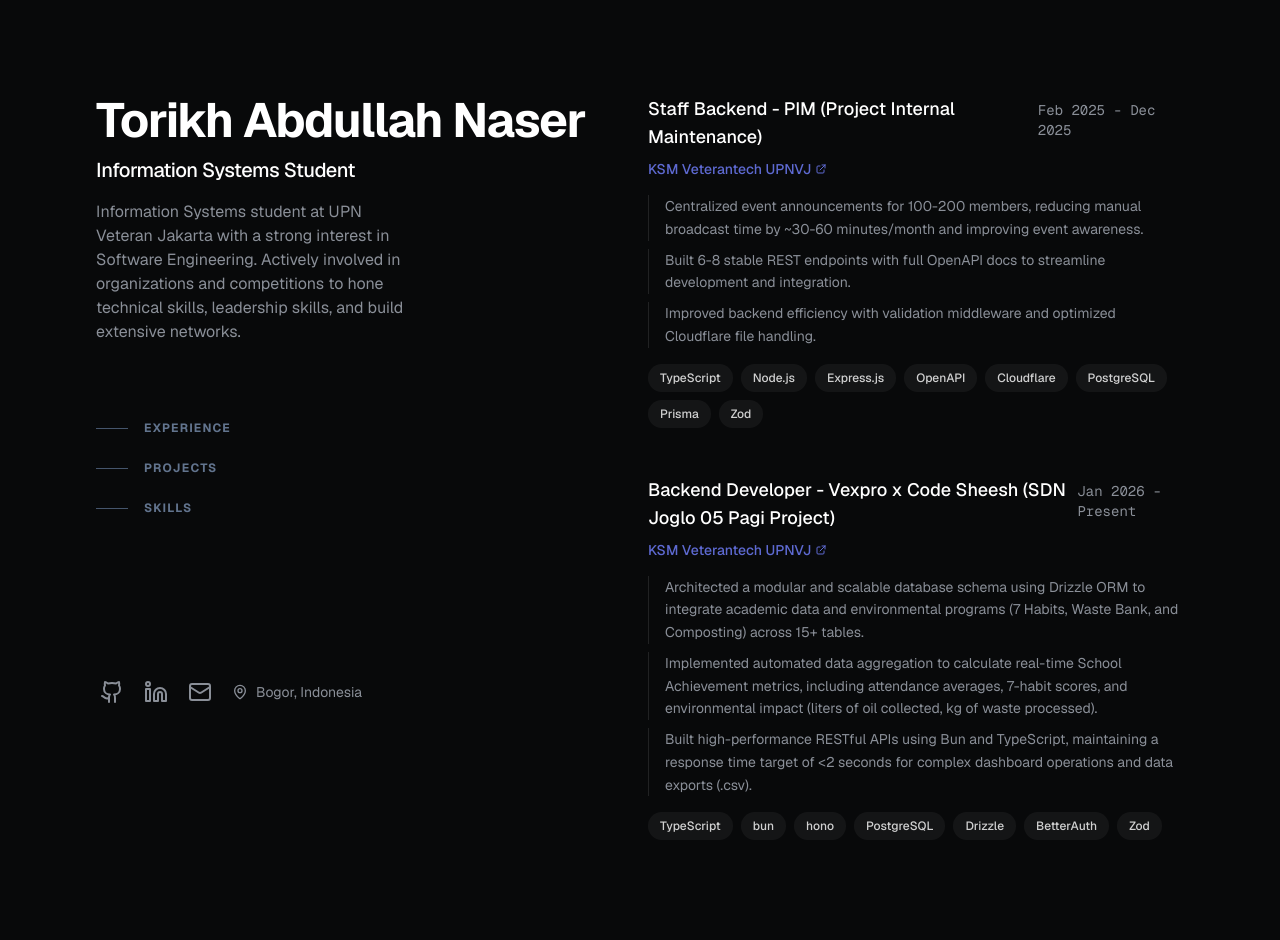
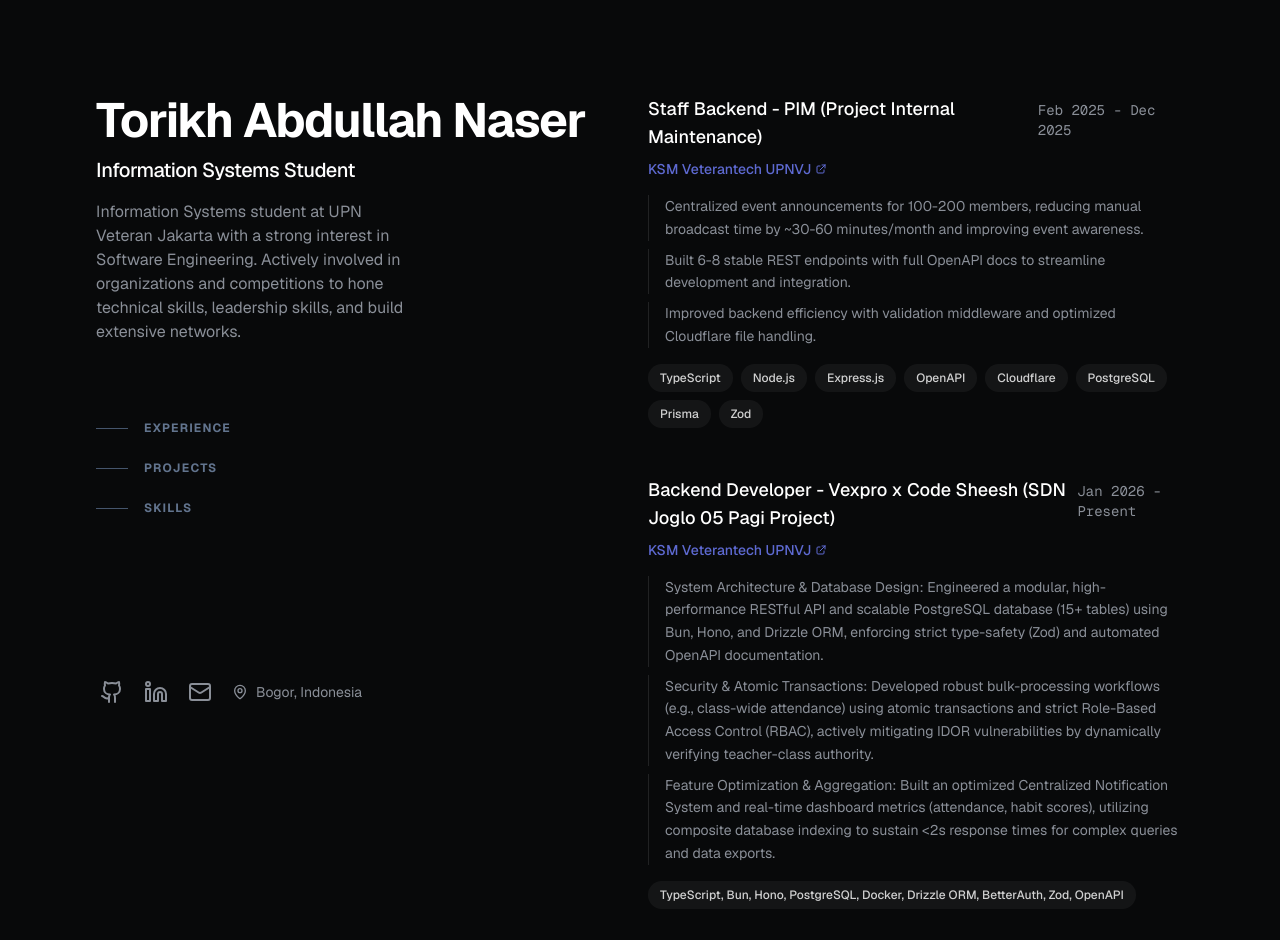
Before and after one commit to Torikh42/web-porto, a Next.js app: page / in a window 1280 px wide. Shown: the top 940 px of the page. Built offline with nearby package versions, Linux system fonts and the light colour scheme; no server answers; the database is empty.

Commit message:
refactor: change experience description

```diff
--- a/src/data/profile.ts
+++ b/src/data/profile.ts
@@ -45,11 +45,11 @@ export const profileData: ProfileData = {
       companyUrl: "https://www.instagram.com/veterantechupnvj",
       period: "Jan 2026 - Present",
       description: [
-        "Architected a modular and scalable database schema using Drizzle ORM to integrate academic data and environmental programs (7 Habits, Waste Bank, and Composting) across 15+ tables.",
-        "Implemented automated data aggregation to calculate real-time School Achievement metrics, including attendance averages, 7-habit scores, and environmental impact (liters of oil collected, kg of waste processed).",
-        "Built high-performance RESTful APIs using Bun and TypeScript, maintaining a response time target of <2 seconds for complex dashboard operations and data exports (.csv).",
+        "System Architecture & Database Design: Engineered a modular, high-performance RESTful API and scalable PostgreSQL database (15+ tables) using Bun, Hono, and Drizzle ORM, enforcing strict type-safety (Zod) and automated OpenAPI documentation.",
+        "Security & Atomic Transactions: Developed robust bulk-processing workflows (e.g., class-wide attendance) using atomic transactions and strict Role-Based Access Control (RBAC), actively mitigating IDOR vulnerabilities by dynamically verifying teacher-class authority.",
+        "Feature Optimization & Aggregation: Built an optimized Centralized Notification System and real-time dashboard metrics (attendance, habit scores), utilizing composite database indexing to sustain <2s response times for complex queries and data exports.",
       ],
-      techstack: ["TypeScript", "bun", "hono", "PostgreSQL", "Drizzle", "BetterAuth", "Zod"],
+      techstack: ["TypeScript, Bun, Hono, PostgreSQL, Docker, Drizzle ORM, BetterAuth, Zod, OpenAPI"],
     },
   ],
   achievements: [
```
